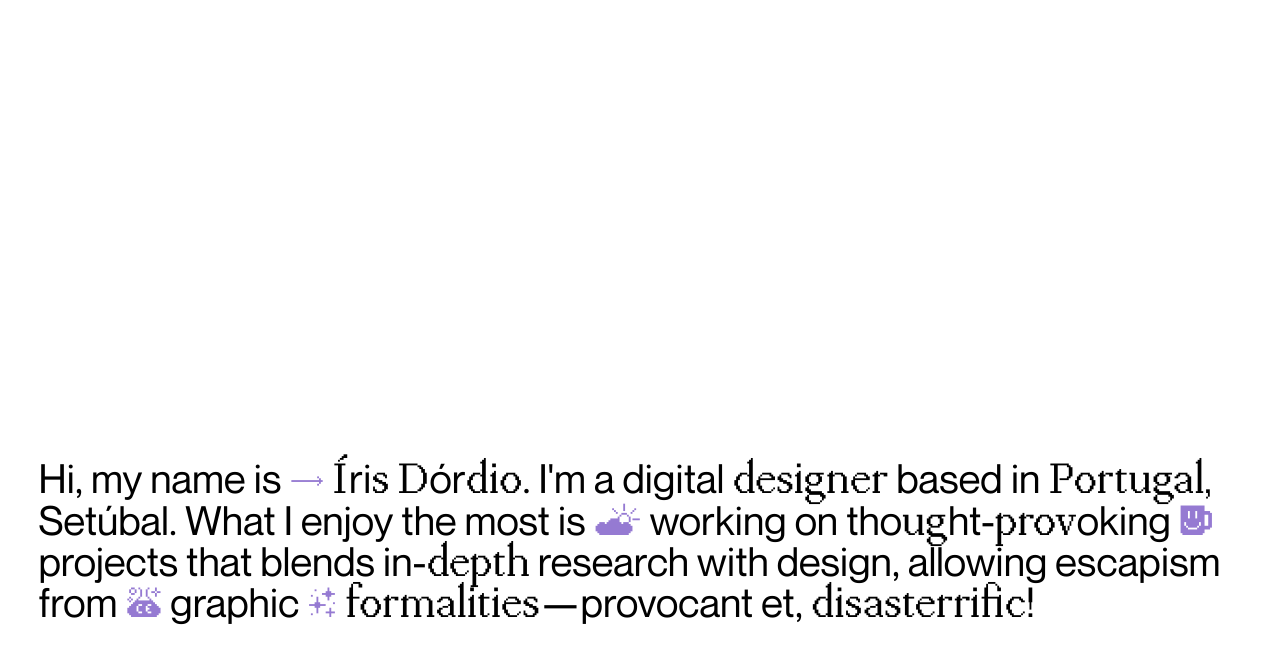
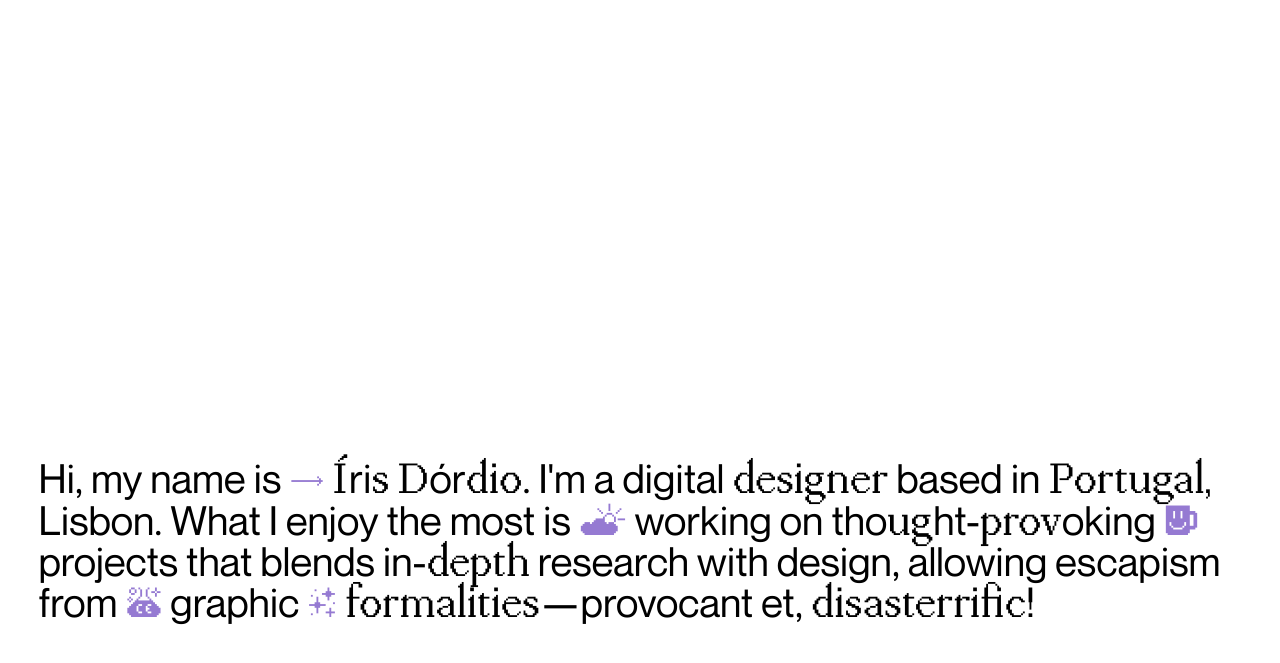
Before and after one commit to irisdordio/portfolio, a plain HTML site: page index.html in a window 1280 px wide. Shown: the part 137-800 px from the top of the page. Drawn offline with nearby package versions, Linux system fonts and the light colour scheme.

Commit message:
Update index.html

```diff
--- a/index.html
+++ b/index.html
@@ -32,7 +32,7 @@
     <div class="container general-text">
         <div class="col-md-12 col-sm-12 col-xs-12">
             Hi, my name is <span>→</span> <span class="bit">Í</span>ri<span class="bit">s D</span>ór<span class="bit">dio</span>. I'm a digital <span class="bit">designer</span> based
-            in <span class="bit">Portugal,</span> Setúbal. What I enjoy the most is <span>⛅</span> working on tho<span class="bit">ug</span>ht-<span class="bit">prov</span>oking
+            in <span class="bit">Portugal,</span> Lisbon. What I enjoy the most is <span>⛅</span> working on tho<span class="bit">ug</span>ht-<span class="bit">prov</span>oking
             <span>☕</span> projects that blends in-<span class="bit">depth</span> research with design, allowing escapism from <span>⚗</span> graphic <span>✨</span> <span
                 class="bit">formalities</span>—provocant et,
             <span class="bit">disasterrific!</span>
```
